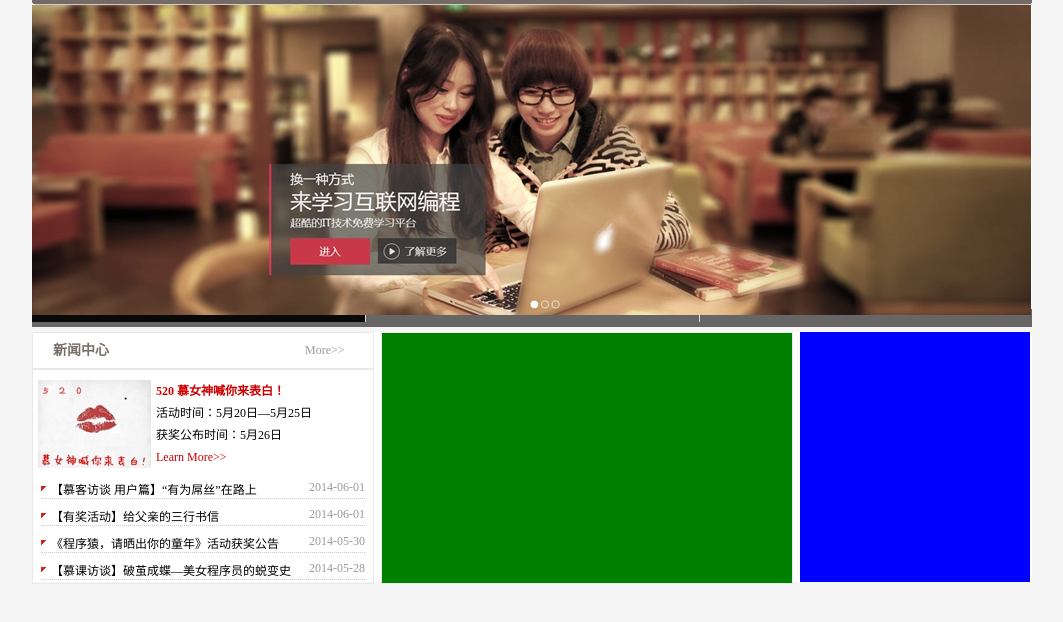
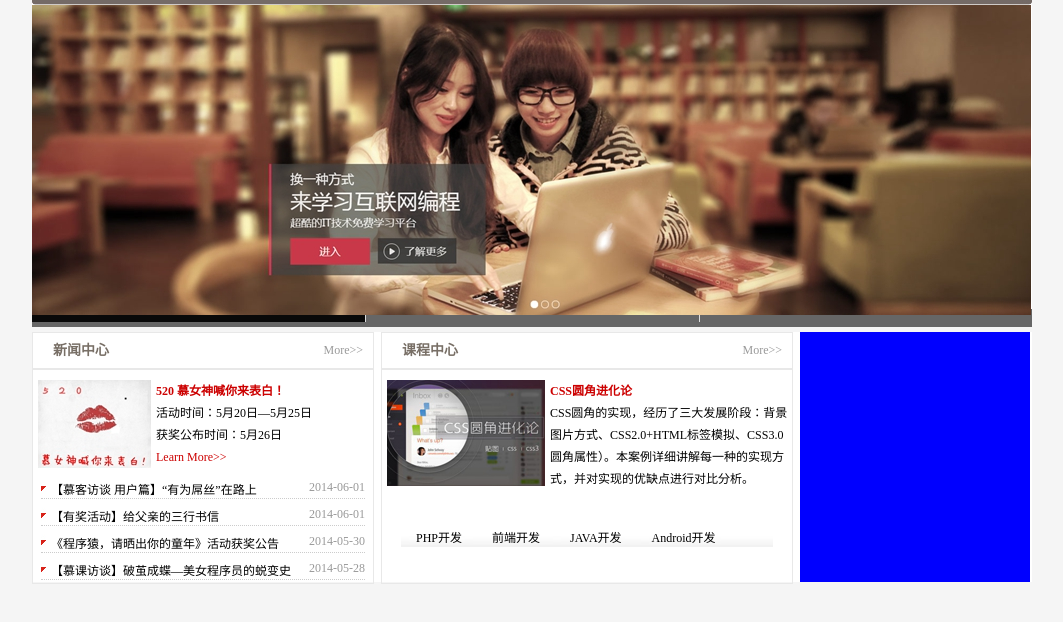
Before and after one commit to guanqing123/mk_html_practise, a plain HTML site: page 企业网站/index.html in a window 1280 px wide. Shown: the part 142-764 px from the top of the page, without its empty margins (108-1171 px from the left). Drawn offline with Linux system fonts and the light colour scheme.

Commit message:
企业网站制作-课程中心

```diff
--- a/企业网站/css/main.css
+++ b/企业网站/css/main.css
@@ -135,7 +135,6 @@ body{
 .course{
     width: 410px;
     border: 1px solid #E8E8E8;
-    background: green;
     margin: 0 7px;
 }
 .sidebar{
@@ -164,6 +163,8 @@ body{
     width: 20%;
     float: right;
     line-height: 35px;
+    text-align: right;
+    padding-right: 10px;
 }
 .title_right a{
     text-decoration: none;
@@ -174,11 +175,11 @@ body{
     margin-top: 10px;
     line-height: 22px;
 }
-.pic_news img{
+.pic_news img,.course_pic img{
     float: left;
     margin: 0 5px;
 }
-.pic_news a{
+.pic_news a,.course_pic a{
     color: #C00;
     text-decoration: none;
 }
@@ -204,3 +205,21 @@ body{
     color: #999;
     float: right;
 }
+.course_pic{
+    height: 120px;
+    margin-top: 10px;
+    line-height: 22px;
+}
+.course_type{
+    height: 37px;
+    width: 372px;
+    background: url("../images/product_type_bg.jpg") no-repeat;
+    margin: 20px auto;
+}
+.course_type li{
+    list-style-type: none;
+    float: left;
+    line-height: 37px;
+    margin: 0 15px;
+    text-align: center;
+}
--- a/企业网站/index.html
+++ b/企业网站/index.html
@@ -88,7 +88,24 @@
                     </ul>
                 </div><!--news_list结束-->
             </div><!--news结束-->
-            <div class="course"></div><!--course结束-->
+            <div class="course">
+                <div class="title">
+                    <h2 class="title_left">课程中心</h2><span class="title_right"><a href="news.html">More&gt;&gt;</a></span>
+                </div> <!--title-->
+                <div class="course_pic">
+                    <img src="images/css.jpg"/>
+                    <h2><a href="news.html">CSS圆角进化论</a></h2>
+                    <p> CSS圆角的实现，经历了三大发展阶段：背景图片方式、CSS2.0+HTML标签模拟、CSS3.0圆角属性）。本案例详细讲解每一种的实现方式，并对实现的优缺点进行对比分析。</p>
+                </div><!--course_pic结束-->
+                <div class="course_type">
+                    <ul>
+                        <li>PHP开发</li>
+                        <li>前端开发</li>
+                        <li>JAVA开发</li>
+                        <li>Android开发</li>
+                    </ul>
+                </div><!--course_type结束-->
+            </div><!--course结束-->
             <div class="sidebar"></div><!--sidebar结束-->
         </div><!--main结束-->
     </div><!--wrap结束-->
```
